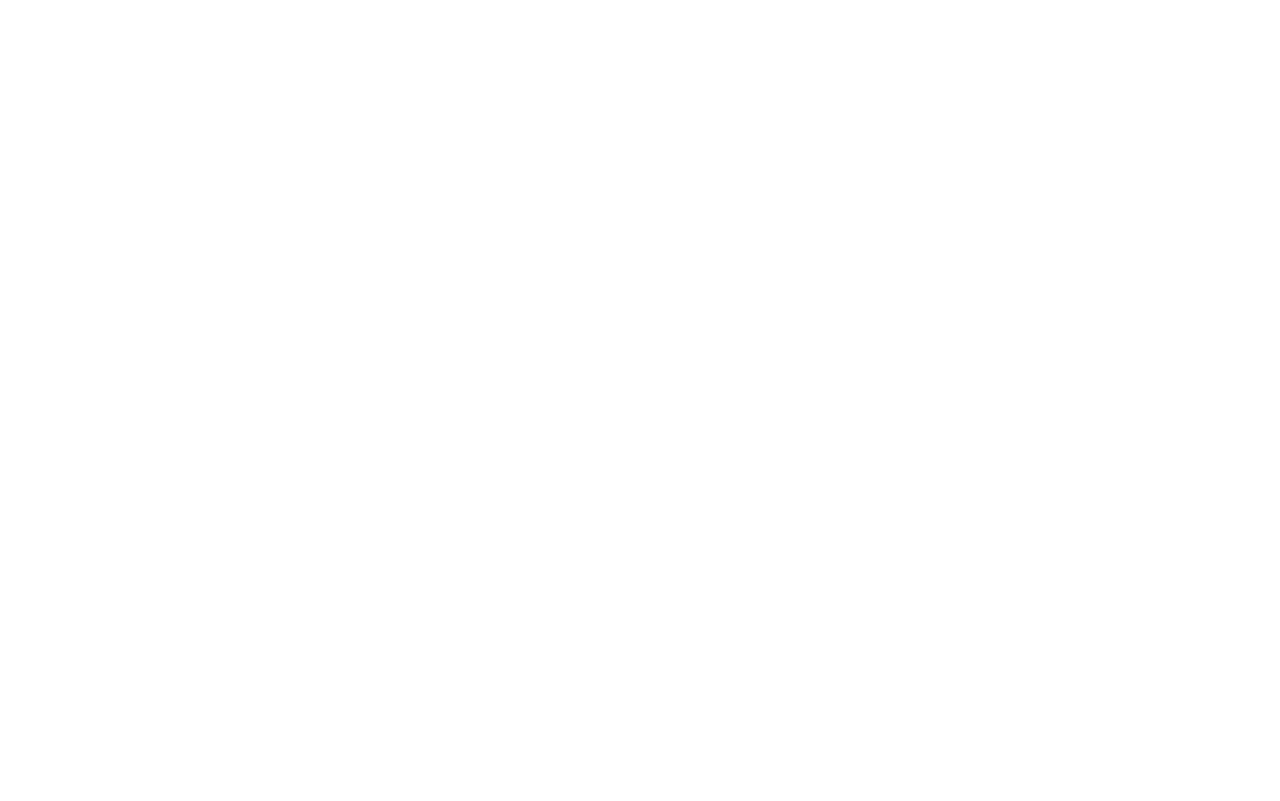
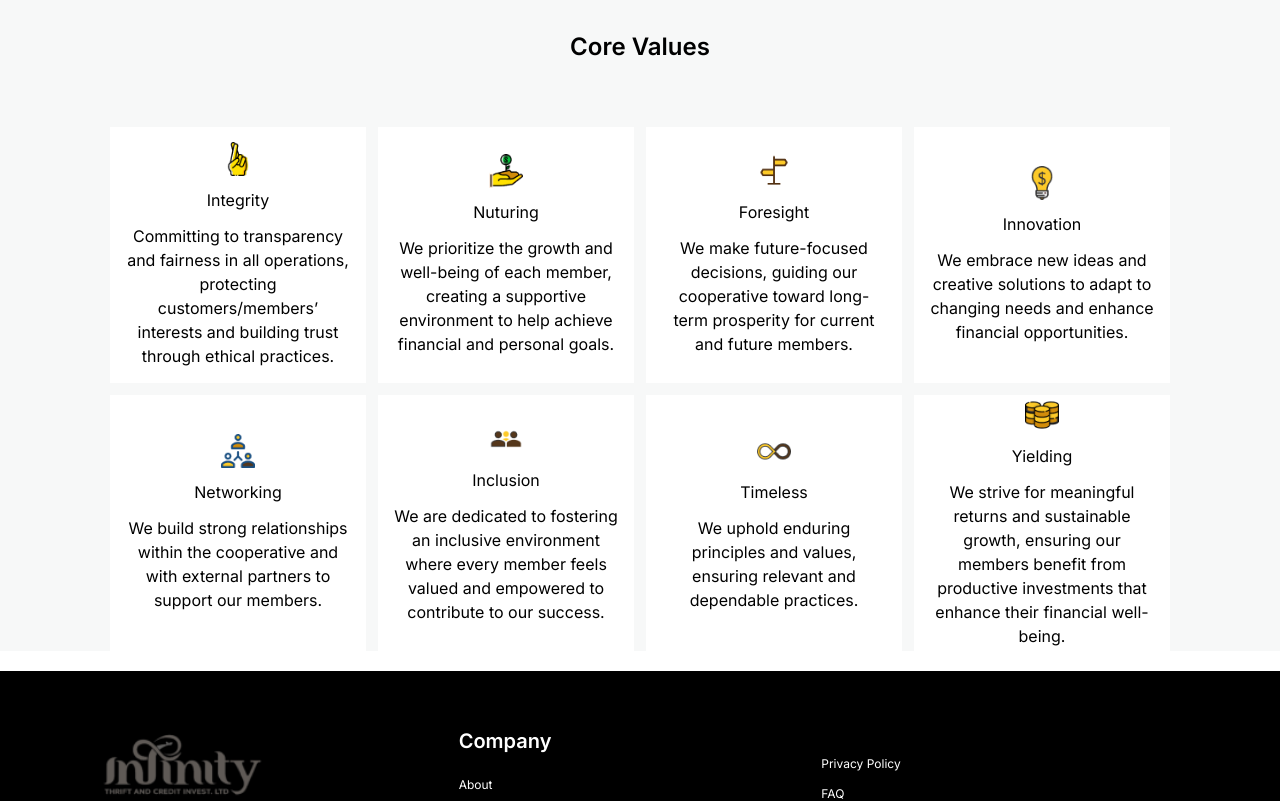
Before and after one commit to okosaleo/infinitythrift, a Next.js app: page /about in a window 1280 px wide. Shown: the part 1240-2041 px from the top of the page. Before the commit the page ends 1099 px from the top, so only its background shows below. Built offline with nearby package versions, Linux system fonts and the light colour scheme.

Commit message:
finished about section

```diff
--- a/app/about/page.tsx
+++ b/app/about/page.tsx
@@ -1,6 +1,8 @@
 import Header from "@/components/about/Header";
 import Mission from "@/components/about/mission";
+import Values from "@/components/about/Values";
 import Vision from "@/components/about/vision";
+import Footer from "@/components/Home/Footer";
 import MainNav from "@/components/Home/MainNav";
 
 
@@ -13,6 +15,8 @@
         </div>
         <Mission />
         <Vision />
+        <Values />
+        <Footer />
     </div>
   )
 }
--- a/components/Home/MainNav.tsx
+++ b/components/Home/MainNav.tsx
@@ -114,7 +114,7 @@
                 >
                   <Link
                     className="menu-link  text-text-button text-2xl  text-center bg-primary-day px-[6.4rem] py-1 rounded-md "
-                    href="/sign-in"
+                    href="/sign-up"
                   >
                     Register
                   </Link>
--- a/components/about/Values.tsx
+++ b/components/about/Values.tsx
@@ -1,7 +1,86 @@
+import Image from "next/image"
 
+
+const values = [
+    {
+        id: 1,
+        image: "/img/intee.png",
+        label: "Integrity",
+        quote:  "Committing to transparency and fairness in all operations, protecting customers/members’ interests and building trust through ethical practices."
+    },
+    {
+        id: 2,
+        image: "/img/nuture.png",
+        label: "Nuturing",
+        quote:  "We prioritize the growth and well-being of each member, creating a supportive environment to help achieve financial and personal goals."
+    },
+    {
+        id: 3,
+        image: "/img/fore.png",
+        label: "Foresight",
+        quote:  "We make future-focused decisions, guiding our cooperative toward long-term prosperity for current and future members."
+    },
+    {
+        id: 4,
+        image: "/img/inno.png",
+        label: "Innovation",
+        quote:  "We embrace new ideas and creative solutions to adapt to changing needs and enhance financial opportunities."
+    },
+]
+
+const val = [
+    {
+        id: 5,
+        image: "/img/net.png",
+        label: "Networking",
+        quote:  "We build strong relationships within the cooperative and with external partners to support our members."
+    },
+    {
+        id: 6,
+        image: "/img/inclu.png",
+        label: "Inclusion",
+        quote:  "We are dedicated to fostering an inclusive environment where every member feels valued and empowered to contribute to our success."
+    },
+    {
+        id: 7,
+        image: "/img/timel.png",
+        label: "Timeless",
+        quote:  "We uphold enduring principles and values, ensuring relevant and dependable practices."
+    },
+    {
+        id: 8,
+        image: "/img/yield.png",
+        label: "Yielding",
+        quote:  "We strive for meaningful returns and sustainable growth, ensuring our members benefit from productive investments that enhance their financial well-being."
+    },
+]
 
 export default function Values() {
   return (
-    <div>Values</div>
+    <div className="flex flex-col justify-center items-center mt-16 gap-6 w-full px-5  bg-[#f7f8f8]">
+        <div className="mt-12 py-10">
+            <h2 className="text-2xl font-semibold">Core Values</h2>
+        </div>
+        <div className="flex flex-col gap-3 w-full items-center justify-center">
+            <div className="flex flex-row flex-wrap gap-3 w-full items-center justify-center">
+            {values.map((item) => (
+                <div key={item.id} className="flex items-center justify-center gap-3 flex-col bg-text-button p-4 w-64 h-64">
+                    <Image src={item.image} alt="Value Images"  width={34} height={24}/>
+                    <div><h4>{item.label}</h4></div>
+                    <div><p className="text-center">{item.quote}</p></div>
+                </div>
+            ))}
+            </div>
+            <div className="flex flex-row flex-wrap gap-3 w-full items-center justify-center">
+              {val.map((item) => (
+                <div key={item.id} className="flex items-center justify-center gap-3 flex-col bg-text-button p-4 w-64 h-64">
+                    <Image src={item.image} alt="Value Images"  width={34} height={24}/>
+                    <div><h4>{item.label}</h4></div>
+                    <div><p className="text-center">{item.quote}</p></div>
+                </div>
+            ))}
+            </div>
+        </div>
+    </div>
   )
 }
```
